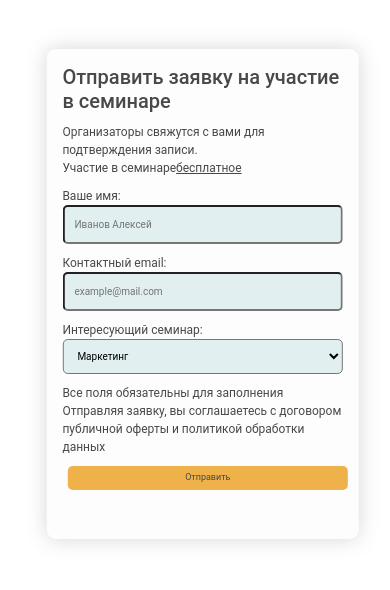
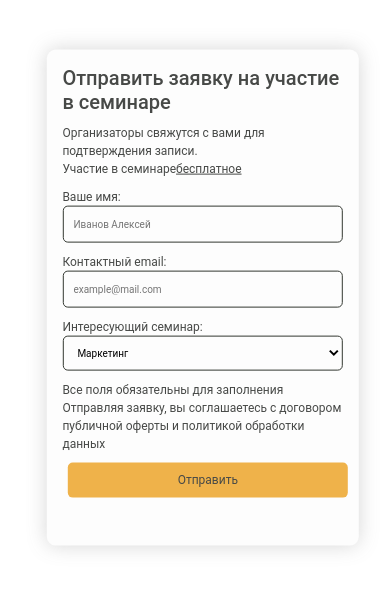
Before and after one commit to Sashaio21/send-email, a PHP site: page / in a window 390 px wide. Shown: the top 590 px of the page. Run offline with PHP 8.4, Linux system fonts and the light colour scheme.

Commit message:
Update style.css

```diff
--- a/style.css
+++ b/style.css
@@ -4,7 +4,7 @@
 }
 h1 {
     margin: 0px;
-    font-size: 40px;
+    font-size: 36px;
     color: #474947;
 }
 
@@ -18,6 +18,8 @@ p {
 }
 
 span {
+    margin: 0px;
+    padding: 0px;
     color: #474947;
 }
 
@@ -32,14 +34,19 @@ button {
     color: #474947;
 }
 
+option {
+    padding: 15px;
+}
 
 
 .input-element {
     width: 100%;
     font-size: 15px;
     padding: 15px;
+    margin: 0px;
     border-radius: 5px;
-    background-color: #98c8ce47;
+    border: 1px solid #323730;
+    background-color: #7a7a7a00;
 }
 
 .invalid-validation {
@@ -103,7 +110,7 @@ button {
     text-align: center;
     font-size: 18px;
     justify-content: center;
-    color: #474947;
+    color: #479847;
     margin-top: 15px;
 }
 
@@ -156,28 +163,25 @@ button {
         width: 55%;
         transform: translate(45%, 10%); /* Сдвиг на половину ширины и высоты */
     }
-
     p {
         margin: 0px;
         font-size: 12px;
     }
-
     .success-message {
         font-size: 12px;
     }
-
+    .error-message {
+        font-size: 12px;
+    }
     h1 {
         font-size: 25px;
     }
-
     .button-send {
         font-size: 12px;
     }
-
     .margin-bottom-element{
         margin-bottom: 10px;
     }
-
     .input-element {
         font-size: 10px;
         padding: 10px;
@@ -194,12 +198,6 @@ button {
         transform: translate(25%, 10%); /* Сдвиг на половину ширины и высоты */
     }
 
-    .error-message {
-        font-size: 9px;
-    }
-    .success-message {
-        font-size: 9px;
-    }
 
     .info-text-row{
         flex-direction: column;
@@ -208,7 +206,8 @@ button {
     .button-send {
         margin-top: 10px;
         width: 100%;
-        font-size: 9px;
+        font-size: 12px;
+        height: 35px;
     }
 }
 
@@ -258,14 +257,7 @@ button {
         font-size: 9px;
     }
 
-    .button-send {
-        font-size: 10px;
-    }
 
-    .input-element {
-        font-size: 7px;
-        padding: 3px;
-    }
 
 
     .error-message {
```
